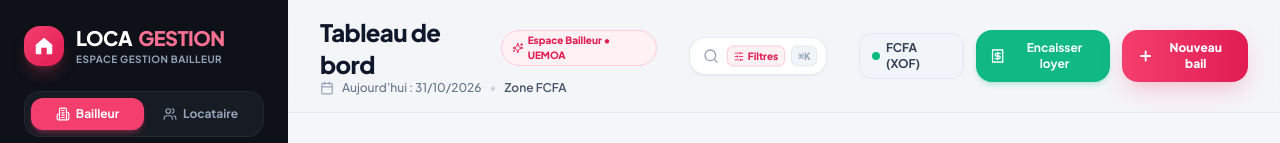
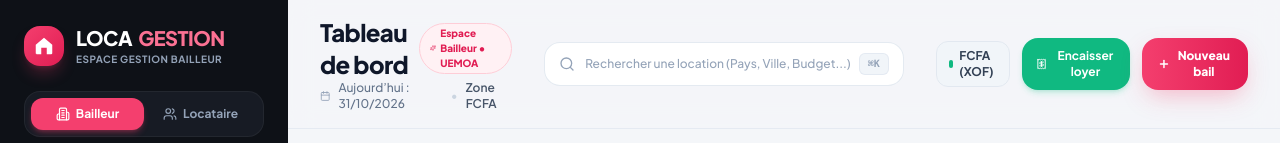
Before and after one commit to monroyoff/LOCAGESTION, a Next.js app: page / in a window 1280 px wide. Shown: the top 143 px of the page. Built offline with nearby package versions, Linux system fonts and the light colour scheme.

Commit message:
fix(header-search): remove overlapping filters badge and streamline search input layout

```diff
--- a/src/components/layout/Header.tsx
+++ b/src/components/layout/Header.tsx
@@ -12,7 +12,6 @@ import {
   Smartphone,
   Wrench,
   ShieldCheck,
-  SlidersHorizontal,
 } from 'lucide-react';
 import { formatDateFR } from '@/lib/money/format';
 import { useSpace } from '@/lib/context/space-context';
@@ -92,31 +91,22 @@ export function Header({
         </div>
 
         {/* Middle: Global Search Bar - Clic opens all filters */}
-        <div className="hidden md:flex items-center flex-1 max-w-md mx-4">
-          <div
+        <div className="hidden md:flex items-center flex-1 max-w-md mx-2 lg:mx-4">
+          <button
+            type="button"
             onClick={() => setIsSearchModalOpen(true)}
-            className="relative w-full cursor-pointer group"
+            className="w-full relative flex items-center justify-between px-3.5 py-2.5 rounded-2xl bg-white border border-slate-200/90 hover:border-slate-300 hover:shadow-sm text-xs text-slate-500 shadow-xs transition-all cursor-pointer group text-left"
           >
-            <Search className="w-4 h-4 text-slate-400 group-hover:text-brand-500 transition-colors absolute left-3.5 top-1/2 -translate-y-1/2" />
-            <input
-              type="text"
-              readOnly
-              value={searchVal}
-              onClick={() => setIsSearchModalOpen(true)}
-              onFocus={() => setIsSearchModalOpen(true)}
-              placeholder="Rechercher une location (Pays, Ville, Budget FCFA...) ↵"
-              className="w-full pl-10 pr-24 py-2.5 rounded-2xl bg-white border border-slate-200/90 text-xs text-slate-800 placeholder-slate-400 focus:outline-none group-hover:border-brand-400 group-hover:ring-2 group-hover:ring-brand-500/10 shadow-sm transition-all cursor-pointer"
-            />
-            <div className="absolute right-2.5 top-1/2 -translate-y-1/2 flex items-center gap-1.5 pointer-events-none">
-              <span className="inline-flex items-center gap-1 px-1.5 py-0.5 text-[10px] font-extrabold text-brand-600 bg-brand-50 border border-brand-200 rounded-md">
-                <SlidersHorizontal className="w-2.5 h-2.5" />
-                Filtres
+            <div className="flex items-center gap-2.5 min-w-0 pr-2">
+              <Search className="w-4 h-4 text-slate-400 group-hover:text-brand-500 transition-colors flex-shrink-0" />
+              <span className="truncate text-slate-400 group-hover:text-slate-600 font-medium">
+                Rechercher une location (Pays, Ville, Budget...)
               </span>
-              <kbd className="px-1.5 py-0.5 text-[10px] font-mono font-bold text-slate-400 bg-slate-100 border border-slate-200 rounded-md">
-                ⌘K
-              </kbd>
             </div>
-          </div>
+            <kbd className="flex-shrink-0 px-2 py-0.5 text-[10px] font-mono font-bold text-slate-400 bg-slate-100 border border-slate-200/80 rounded-md group-hover:text-slate-600">
+              ⌘K
+            </kbd>
+          </button>
         </div>
 
         {/* Right: Space-Specific Action Buttons */}
```
